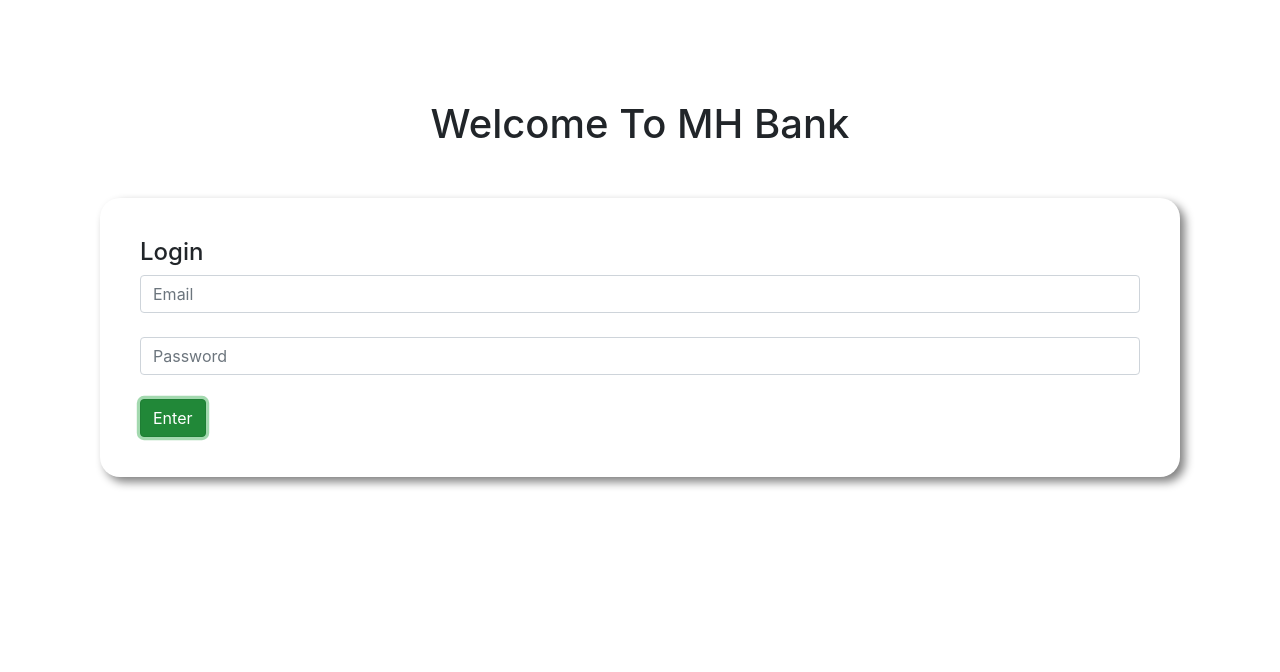
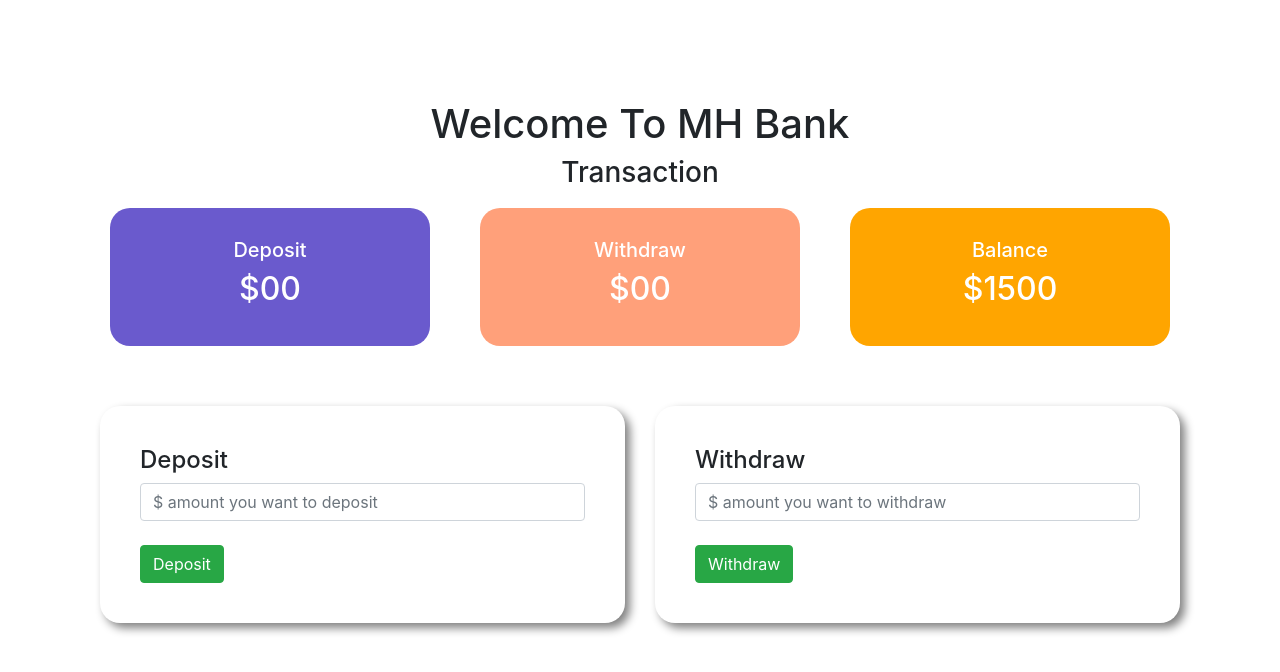
Before and after one commit to MHTusher/mh-bank, a plain HTML site: page index.html in a window 1280 px wide. Both pictures are taken after a click on the button "Enter". Drawn offline with nearby package versions, Linux system fonts and the light colour scheme.

Commit message:
ongoing project

```diff
--- a/index.html
+++ b/index.html
@@ -8,9 +8,9 @@
     <link rel="stylesheet" href="style.css">
 </head>
 <body>
-    <div id="login-area">
+    <div>
         <h1 class="text-center">Welcome To MH Bank</h1>
-        <div class="submit-area">
+        <div id="login-area" class="submit-area">
             <h4>Login</h4>
             <input type="text" class="form-control" placeholder="Email">
             <br>
@@ -19,11 +19,73 @@
             <button id="login" class="btn btn-success">Enter</button>
         </div>
     </div>
+    <div>
+        <h3 id="transaction-area" class="text-center">Transaction</h3>
+    </div>
+    <div id="transaction-area1">
+        <div class="row">
+            <div class="col-md-4">
+                <div class="deposit status">
+                    <h5>Deposit</h5>
+                    <h2>$<span id="currentDeposit">00</span></h2>
+                </div>
+            </div>
+            <div class="col-md-4">
+                <div class="withdraw status">
+                    <h5>Withdraw</h5>
+                    <h2>$00</h2>
+                </div>
+            </div>
+            <div class="col-md-4">
+                <div class="balance status">
+                    <h5>Balance</h5>
+                    <h2>$1500</h2>
+                </div>
+            </div>
+        </div>
+        <div class="row">
+            <div class="col-md-6">
+                <div class="submit-area">
+                    <h4>Deposit</h4>
+                    <input id="depositAmount" type="text" class="form-control" placeholder="$ amount you want to deposit">
+                    <br>
+                    <button id="addDeposit" class="btn btn-success">Deposit</button>
+                </div>
+            </div>
+            <div class="col-md-6">
+                <div class="submit-area">
+                    <h4>Withdraw</h4>
+                    <input type="text" class="form-control" placeholder="$ amount you want to withdraw">
+                    <br>
+                    <button class="btn btn-success">Withdraw</button>
+                </div>
+            </div>
+        </div>
+
+    </div>
     <script>
         const loginBtn = document.getElementById("login");
-        loginBtn.addEventListener("mouseleave", function(){
-            console.log("I was clicked.");
+        loginBtn.addEventListener("click", function(){
+            const loginArea = document.getElementById("login-area");
+            loginArea.style.display = "none";
+            const transactionArea = document.getElementById("transaction-area");
+            transactionArea.style.display = "block";
+            const transactionArea1 = document.getElementById("transaction-area1");
+            transactionArea1.style.display = "block";
         })
+        const depositBtn = document.getElementById("addDeposit");
+        depositBtn.addEventListener("click", function(){
+        const depositAmount = document.getElementById("depositAmount").value;
+        const depositNumber = parseFloat(depositAmount);
+
+
+        const currentDeposit = document.getElementById("currentDeposit").innerText;
+        const currentDepositNumber = parseFloat(currentDeposit);
+        const totalDeposit = depositNumber + currentDepositNumber;
+        document.getElementById("currentDeposit").innerText = totalDeposit;
+        document.getElementById("depositAmount").value = "";
+        })
+
 
 
     </script>
--- a/style.css
+++ b/style.css
@@ -2,8 +2,34 @@ body{
     padding: 100px;
 }
 .submit-area{
+    display: block;
     margin-top: 50px;
     padding: 40px;
     border-radius: 20px;
     box-shadow: 5px 5px 10px gray;
 }
+#transaction-area{
+    display: none;
+}
+#transaction-area{
+    display: none;
+}
+#transaction-area1{
+    display: none;
+}
+.deposit{
+    background-color: slateblue;
+}
+.withdraw{
+    background-color: lightsalmon;
+}
+.balance{
+    background-color: orange;
+}
+.status{
+    margin: 10px 10px;
+    padding: 30px;
+    color: white;
+    border-radius: 20px;
+    text-align: center;
+}
```
